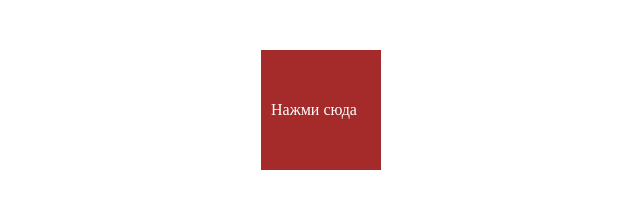
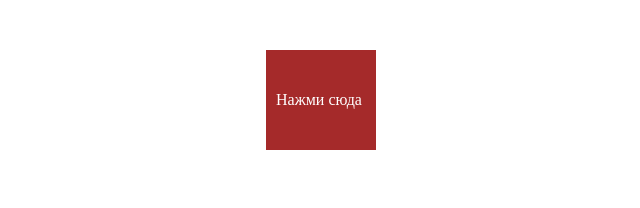
Before and after one commit to imortantapp/app, a plain HTML site: page index.html in a window 1280 px wide. Shown: the whole page, without its empty margins (319-959 px from the left). Drawn offline with Linux system fonts and the light colour scheme.

Commit message:
Update style.css

```diff
--- a/style.css
+++ b/style.css
@@ -57,7 +57,7 @@ p {
     text-align: center;
     display: flex;
     align-items: center;
-    padding: 10px;
+    padding-left: 10px;
     position: relative;
     margin-top: -110px;
 }
```
